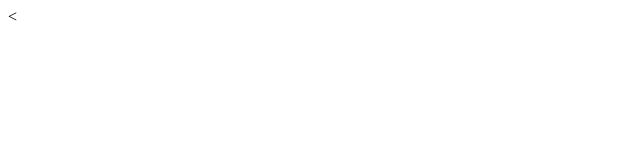
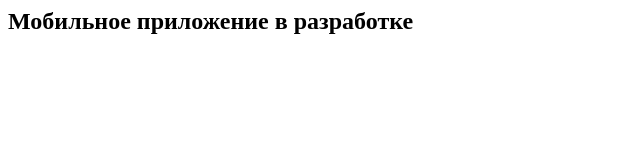
Before and after one commit to bloptopia-internet/hrenbankmobile.blop, a plain HTML site: page index.html in a window 1280 px wide. Shown: the whole page, without its empty margins (0-640 px from the left). Drawn offline with Linux system fonts and the light colour scheme.

Commit message:
Update index.html

```diff
--- a/index.html
+++ b/index.html
@@ -1,3 +1,8 @@
 <html>
 <head>
-<
+<meta charset="utf-8">
+</head>
+<body>
+<h2>Мобильное приложение в разработке</h2>
+</body>
+</html>
```
